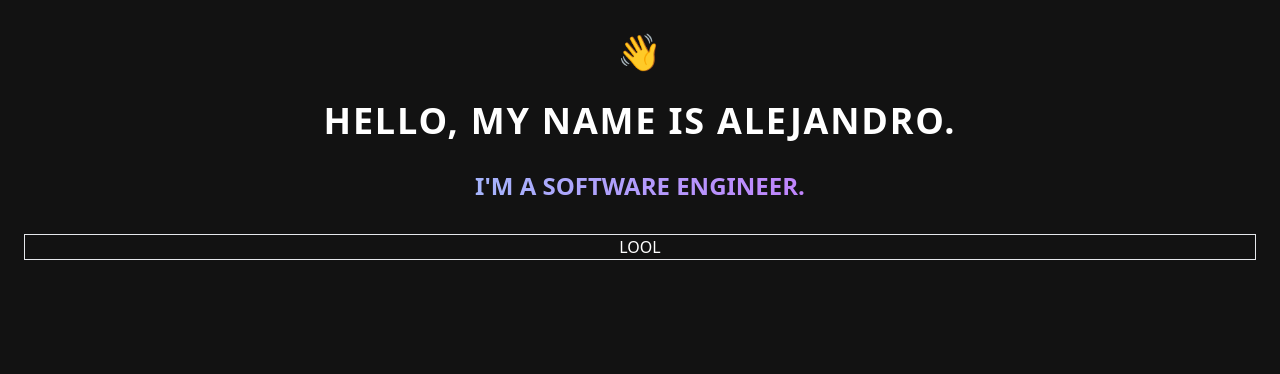
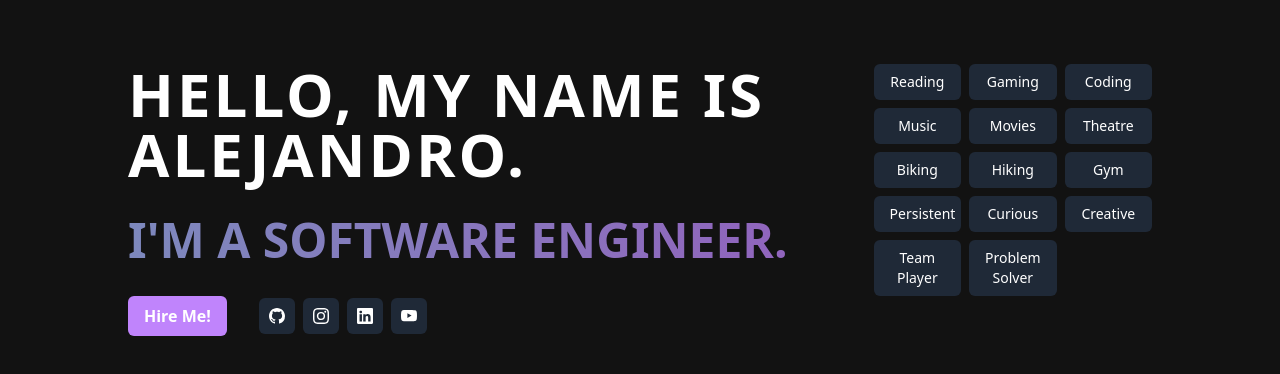
Before and after one commit to Alejandro1709/alejandrolarosa, a Next.js app: page / in a window 1280 px wide. Shown: the top 374 px of the page. Built offline with nearby package versions, Linux system fonts and the light colour scheme; what tailwindcss-animated would draw is missing.

Commit message:
Add: CTA and social links, Add: pulse animation

```diff
--- /dev/null
+++ b/src/app/components/Hero.tsx
@@ -0,0 +1,128 @@
+import { BsGithub, BsInstagram, BsLinkedin, BsYoutube } from 'react-icons/bs';
+
+const hobbies = [
+  {
+    id: 1,
+    name: 'Reading',
+  },
+  {
+    id: 2,
+    name: 'Gaming',
+  },
+  {
+    id: 3,
+    name: 'Coding',
+  },
+  {
+    id: 4,
+    name: 'Music',
+  },
+  {
+    id: 5,
+    name: 'Movies',
+  },
+  {
+    id: 6,
+    name: 'Theatre',
+  },
+  {
+    id: 7,
+    name: 'Biking',
+  },
+  {
+    id: 8,
+    name: 'Hiking',
+  },
+  {
+    id: 9,
+    name: 'Gym',
+  },
+  {
+    id: 10,
+    name: 'Persistent',
+  },
+  {
+    id: 11,
+    name: 'Curious',
+  },
+  {
+    id: 12,
+    name: 'Creative',
+  },
+  {
+    id: 13,
+    name: 'Team Player',
+  },
+  {
+    id: 14,
+    name: 'Problem Solver',
+  },
+];
+
+function Hero() {
+  return (
+    <section
+      id='hero'
+      className='my-8 flex flex-col items-center gap-8 lg:my-16 lg:flex-row lg:gap-20'
+    >
+      <header className='flex flex-col items-center gap-6 text-center font-bold uppercase text-white lg:w-[65%] lg:gap-8 lg:text-left'>
+        <h1 className='text-4xl leading-snug tracking-wider sm:text-5xl md:text-6xl'>
+          Hello, my name is Alejandro.
+        </h1>
+        <h3 className='animate-pulse bg-gradient-to-r from-indigo-300 to-purple-400 bg-clip-text text-2xl text-transparent sm:text-3xl md:text-4xl lg:self-start lg:text-5xl'>
+          I&apos;m a software engineer.
+        </h3>
+        <div className='flex flex-shrink-0 flex-row gap-8 lg:self-start'>
+          <button className='rounded-md bg-purple-400 px-4 py-2 transition-all hover:bg-indigo-300'>
+            Hire Me!
+          </button>
+
+          <div className='flex flex-row items-center gap-2'>
+            <a
+              href='https://github.com/alejandro1709'
+              className='flex h-9 w-9 items-center justify-center rounded-md bg-gray-800 hover:bg-gray-900'
+              target='_blank'
+            >
+              <BsGithub />
+            </a>
+            <a
+              href='https://instagram.com/alepeusts99'
+              className='flex h-9 w-9 items-center justify-center rounded-md bg-gray-800 hover:bg-gray-900'
+              target='_blank'
+            >
+              <BsInstagram />
+            </a>
+            <a
+              href='https://linkedin.com/in/alejandro-la-rosa-4497a995'
+              className='flex h-9 w-9 items-center justify-center rounded-md bg-gray-800 hover:bg-gray-900'
+              target='_blank'
+            >
+              <BsLinkedin />
+            </a>
+            <a
+              href='https://www.youtube.com/@alefsdev'
+              className='flex h-9 w-9 items-center justify-center rounded-md bg-gray-800 hover:bg-gray-900'
+              target='_blank'
+            >
+              <BsYoutube />
+            </a>
+          </div>
+        </div>
+      </header>
+      <div className='hidden self-start lg:flex lg:flex-1'>
+        <ul className='flex flex-wrap justify-center gap-2 lg:grid lg:grid-cols-3 lg:self-end'>
+          {hobbies.map((hobbie) => (
+            <li
+              key={hobbie.id}
+              className='rounded-md bg-gray-800 px-4 py-2 text-sm font-medium text-white lg:text-center'
+            >
+              {hobbie.name}
+            </li>
+          ))}
+        </ul>
+      </div>
+    </section>
+  );
+}
+
+export default Hero;
--- a/src/app/page.tsx
+++ b/src/app/page.tsx
@@ -1,23 +1,14 @@
+import Hero from './components/Hero';
+
 export default function Home() {
   return (
-    <div className='mx-6'>
-      <section id='hero' className='my-8 flex flex-col items-center'>
-        <header className='flex flex-col items-center gap-6 font-bold uppercase text-white'>
-          <div className='flex flex-col items-center gap-6 text-4xl'>
-            <span className='animate-wiggle animate-infinite'>👋</span>
-            <h1 className='text-center leading-snug tracking-wider'>
-              Hello, my name is Alejandro.
-            </h1>
-          </div>
-          <h3 className='bg-gradient-to-r from-indigo-300 to-purple-400 bg-clip-text text-2xl text-transparent'>
-            I&apos;m a software engineer.
-          </h3>
-        </header>
-      </section>
-
-      <section id='about' className='my-8 flex flex-col items-center border'>
-        <h2>LOOL</h2>
-      </section>
+    <div className='mx-6 md:mx-auto md:max-w-screen-md lg:mx-auto lg:max-w-screen-lg'>
+      <Hero />
+      {/* <section>
+        <h2 className='text-center text-3xl font-medium leading-snug tracking-wider'>
+          Who am i?
+        </h2>
+      </section> */}
     </div>
   );
 }
```
